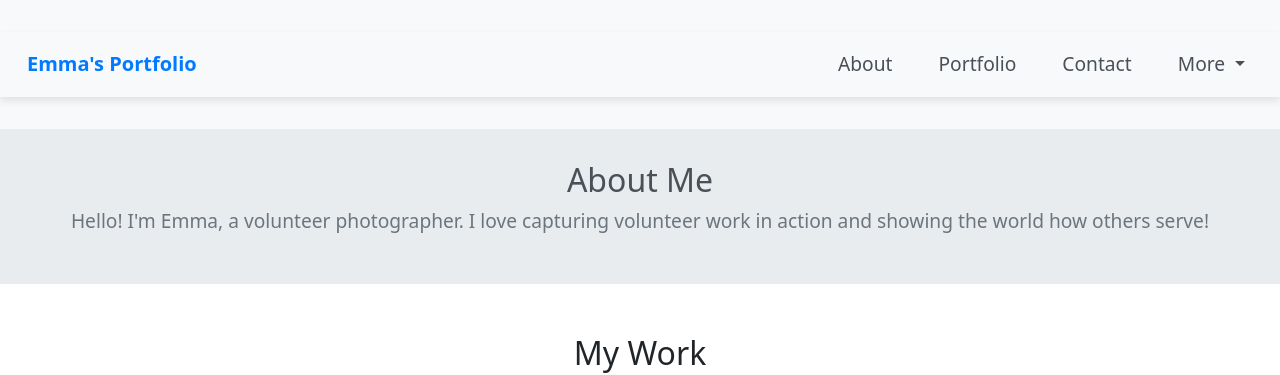
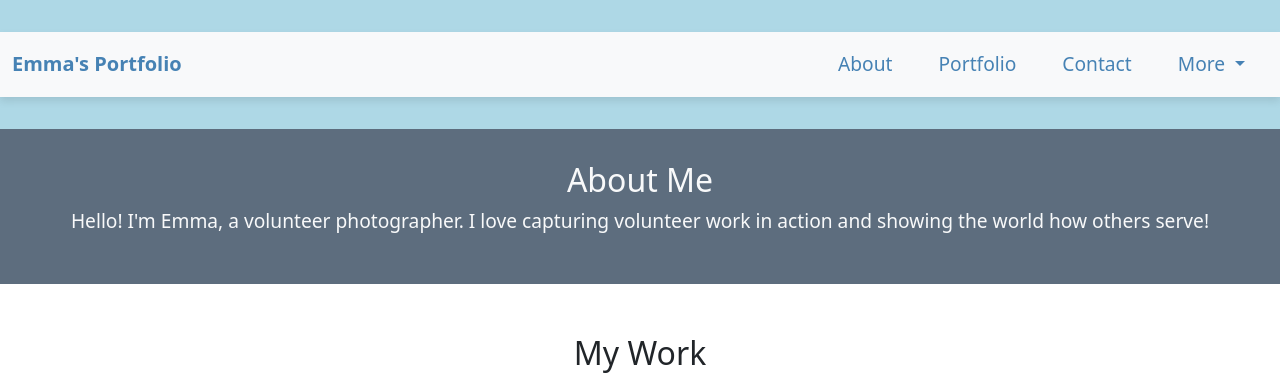
Before and after one commit to etmisg/Project-1-main, a plain HTML site: page index.html in a window 1280 px wide. Shown: the top 375 px of the page. Drawn offline with nearby package versions, Linux system fonts and the light colour scheme.

Commit message:
coloring

```diff
--- a/index.html
+++ b/index.html
@@ -11,7 +11,7 @@
     <header>
         <nav class="navbar navbar-expand-lg navbar-light bg-light">
             <div class="container-fluid">
-                <a class="navbar-brand" href="#">Emma's Portfolio</a>
+                <span class="navbar-brand">Emma's Portfolio</span>
                 <button class="navbar-toggler" type="button" data-bs-toggle="collapse" data-bs-target="#navbarNav" aria-controls="navbarNav" aria-expanded="false" aria-label="Toggle navigation">
                     <span class="navbar-toggler-icon"></span>
                 </button>
--- a/project1.css
+++ b/project1.css
@@ -27,10 +27,10 @@ a:focus, .navbar-brand:focus {
 .navbar-brand {
     font-size: 2rem;
     font-weight: bold;
-    color: #007bff !important;
+    color: #4682B4!important;
 }
 .navbar-nav .nav-link {
-    color: #495057 !important;
+    color: #4682B4 !important;
     padding: 10px 20px;
     transition: color 0.3s ease, background-color 0.3s ease;
 }
@@ -59,7 +59,7 @@ a:focus, .navbar-brand:focus {
 header {
     text-align: center;
     padding: 2rem 0;
-    background-color: #f8f9fa;
+    background-color: #ADD8E6fa;
 }
 
 header h1 {
@@ -91,17 +91,17 @@ nav a:hover {
 .about {
     padding: 2rem;
     text-align: center;
-    background-color: #e9ecef;
+    background-color: #5D6D7E;
 }
 
 .about h2 {
     font-size: 2rem;
-    color: #495057;
+    color: #f8f9fa;
 }
 
 .about p {
     font-size: 1.2rem;
-    color: #6c757d;
+    color: #f8f9fa;
 }
 
 .gallery {
@@ -132,7 +132,7 @@ nav a:hover {
 }
 
 .contact a {
-    color: #007bff;
+    color: #4682B4;
     text-decoration: none;
 }
 
@@ -141,7 +141,7 @@ nav a:hover {
 }
 
 footer {
-    background-color: #343a40;
+    background-color: #ADD8E6;
     color: #fff;
     padding: 1rem 0;
 }
```
